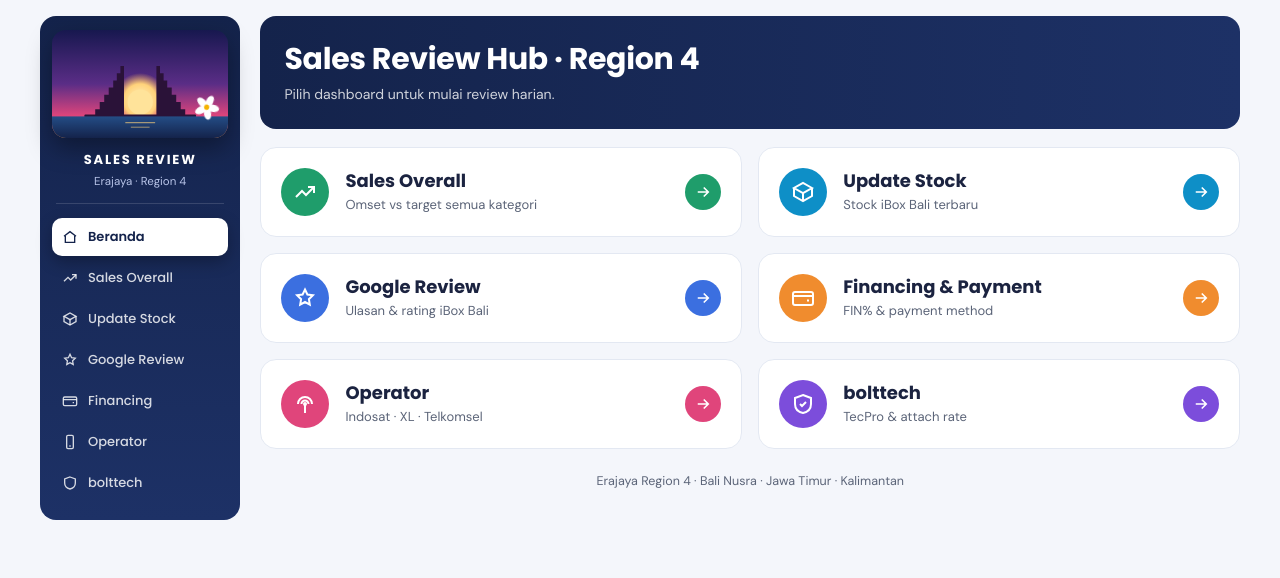
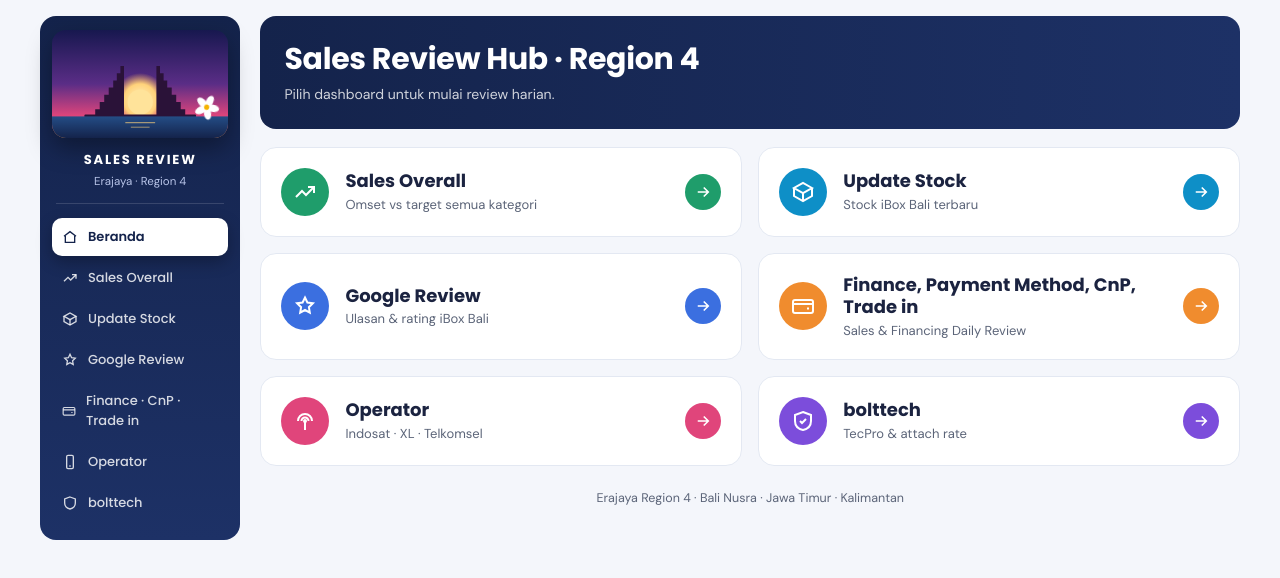
Before and after one commit to Adefc/Sales-Report-Daily-R4, a plain HTML site: page index.html in a window 1280 px wide. Drawn offline with Linux system fonts and the light colour scheme.

Commit message:
Add files via upload

```diff
--- a/index.html
+++ b/index.html
@@ -61,7 +61,7 @@ html{scroll-padding-top:76px}
 <a href="#sales-overall" style="display:flex;align-items:center;gap:10px;padding:9px 10px;border-radius:10px;font:500 13px Poppins,sans-serif"><svg viewBox="0 0 24 24" width="16" height="16" fill="none" stroke="currentColor" stroke-width="2" aria-hidden="true"><path d="M3 17l6-6 4 4 8-8"/><path d="M15 7h6v6"/></svg>Sales Overall</a>
 <a href="#update-stock" style="display:flex;align-items:center;gap:10px;padding:9px 10px;border-radius:10px;font:500 13px Poppins,sans-serif"><svg viewBox="0 0 24 24" width="16" height="16" fill="none" stroke="currentColor" stroke-width="2" aria-hidden="true"><path d="M21 8l-9-5-9 5 9 5 9-5z"/><path d="M3 8v8l9 5 9-5V8"/><path d="M12 13v8"/></svg>Update Stock</a>
 <a href="#google-review" style="display:flex;align-items:center;gap:10px;padding:9px 10px;border-radius:10px;font:500 13px Poppins,sans-serif"><svg viewBox="0 0 24 24" width="16" height="16" fill="none" stroke="currentColor" stroke-width="2" aria-hidden="true"><path d="M12 3.5l2.4 5 5.5.8-4 3.9.9 5.4L12 16l-4.8 2.6.9-5.4-4-3.9 5.5-.8z"/></svg>Google Review</a>
-<a href="#financing" style="display:flex;align-items:center;gap:10px;padding:9px 10px;border-radius:10px;font:500 13px Poppins,sans-serif"><svg viewBox="0 0 24 24" width="16" height="16" fill="none" stroke="currentColor" stroke-width="2" aria-hidden="true"><rect x="2" y="6" width="20" height="13" rx="2"/><path d="M2 10h20M16 14.5h2"/></svg>Financing</a>
+<a href="#financing" style="display:flex;align-items:center;gap:10px;padding:9px 10px;border-radius:10px;font:500 13px Poppins,sans-serif"><svg viewBox="0 0 24 24" width="16" height="16" fill="none" stroke="currentColor" stroke-width="2" aria-hidden="true"><rect x="2" y="6" width="20" height="13" rx="2"/><path d="M2 10h20M16 14.5h2"/></svg>Finance · CnP · Trade in</a>
 <a href="#operator" style="display:flex;align-items:center;gap:10px;padding:9px 10px;border-radius:10px;font:500 13px Poppins,sans-serif"><svg viewBox="0 0 24 24" width="16" height="16" fill="none" stroke="currentColor" stroke-width="2" aria-hidden="true"><rect x="7" y="2" width="10" height="20" rx="2"/><path d="M11 18h2"/></svg>Operator</a>
 <a href="#bolttech" style="display:flex;align-items:center;gap:10px;padding:9px 10px;border-radius:10px;font:500 13px Poppins,sans-serif"><svg viewBox="0 0 24 24" width="16" height="16" fill="none" stroke="currentColor" stroke-width="2" aria-hidden="true"><path d="M12 3l8 3v6c0 5-3.5 8-8 9-4.5-1-8-4-8-9V6z"/></svg>bolttech</a>
 </nav>
@@ -89,7 +89,7 @@ html{scroll-padding-top:76px}
 </a>
 <a id="financing" class="hb-card" href="https://claude.ai/artifact/8aM3NvyiomFYnna2KXFFrS" target="_blank" rel="noopener" style="display:flex;align-items:center;gap:16px;background:#fff;border:1px solid #e3e8f2;border-radius:16px;padding:20px;color:#1b2340;min-height:44px;box-sizing:border-box">
 <span style="width:48px;height:48px;border-radius:50%;background:#f08c2e;color:#fff;display:grid;place-items:center;flex:none"><svg viewBox="0 0 24 24" width="24" height="24" fill="none" stroke="currentColor" stroke-width="2" aria-hidden="true"><rect x="2" y="6" width="20" height="13" rx="2"/><path d="M2 10h20M16 14.5h2"/></svg></span>
-<span style="flex:1;min-width:0"><span style="display:block;font:700 18px/1.25 Poppins,sans-serif">Financing &amp; Payment</span><span style="display:block;font-size:13px;color:#5b6478;margin-top:3px">FIN% &amp; payment method</span></span>
+<span style="flex:1;min-width:0"><span style="display:block;font:700 18px/1.25 Poppins,sans-serif">Finance, Payment Method, CnP, Trade in</span><span style="display:block;font-size:13px;color:#5b6478;margin-top:3px">Sales &amp; Financing Daily Review</span></span>
 <span style="width:36px;height:36px;border-radius:50%;background:#f08c2e;color:#fff;display:grid;place-items:center;flex:none"><svg viewBox="0 0 24 24" width="18" height="18" fill="none" stroke="currentColor" stroke-width="2.2" aria-hidden="true"><path d="M5 12h14M13 6l6 6-6 6"/></svg></span>
 </a>
 <a id="operator" class="hb-card" href="https://claude.ai/artifact/L22wMth3XdEgb5zfa8WGKA" target="_blank" rel="noopener" style="display:flex;align-items:center;gap:16px;background:#fff;border:1px solid #e3e8f2;border-radius:16px;padding:20px;color:#1b2340;min-height:44px;box-sizing:border-box">
```
